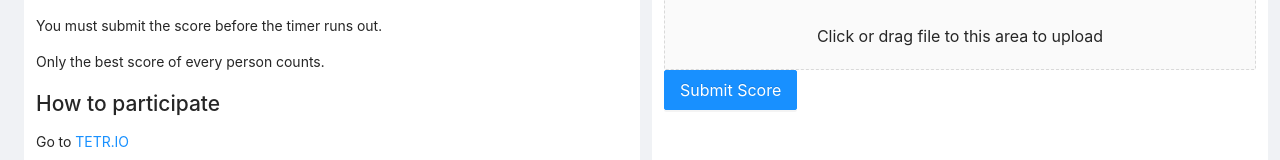
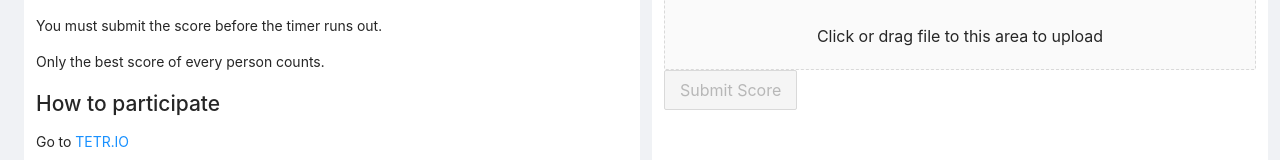
Before and after one commit to GerritPlehn/tetrio-leaderboard, a Next.js app: page / in a window 1280 px wide. Shown: the part 560-720 px from the top of the page. Built offline with nearby package versions, Linux system fonts and the light colour scheme; no server answers; the database is empty.

Commit message:
show validation errors on submission

```diff
--- a/components/scoreSubmission.tsx
+++ b/components/scoreSubmission.tsx
@@ -3,11 +3,17 @@ import { UserOutlined, InboxOutlined } from '@ant-design/icons'
 import { FormEvent } from 'react'
 import { Replay } from '../types/replay'
 import { DraggerProps } from 'antd/lib/upload'
+import type { ValidationResult } from '../types/validationResult'
+import { validateReplay } from '../lib/validateScore'
+import ValidationNotice from './validationNotice'
 const { Dragger } = Upload
 
 let uploadReplay: Replay
+let validationResult: ValidationResult
+
 const setUploadScore = (replay: Replay) => {
   uploadReplay = replay
+  validationResult = validateReplay(replay)
 }
 const getUploadScore = () => {
   return uploadReplay
@@ -93,7 +99,8 @@ export default function ScoreSubmission({
             Click or drag file to this area to upload
           </p>
         </Dragger>
-        <Button type="primary" size="large" htmlType="submit">
+        <ValidationNotice validationResult={validationResult}></ValidationNotice>
+        <Button type="primary" size="large" htmlType="submit" disabled={!validationResult?.valid}>
           Submit Score
         </Button>
       </form>
--- /dev/null
+++ b/components/validationNotice.tsx
@@ -0,0 +1,15 @@
+import { Alert } from 'antd';
+import { ValidationResult } from '../types/validationResult'
+
+export default function ValidationNotice({ validationResult }: { validationResult: ValidationResult }) {
+
+  return (
+    !validationResult || validationResult?.valid ? <></> :
+    <Alert
+      message="Invalid Replay"
+      description={validationResult?.message}
+      type="error"
+      showIcon
+    />
+  )
+}
```
